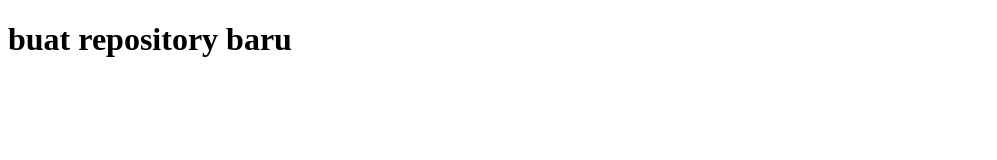
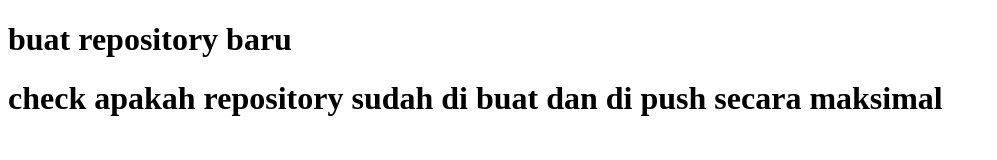
Before and after one commit to Alvin1052/Alvin-Repository, a plain HTML site: page index.html in a window 1280 px wide. Shown: the whole page, without its empty margins (0-997 px from the left). Drawn offline with Linux system fonts and the light colour scheme.

Commit message:
testing commit 2

```diff
--- a/index.html
+++ b/index.html
@@ -7,5 +7,6 @@
   </head>
   <body>
     <h1>buat repository baru</h1>
+    <h1>check apakah repository sudah di buat dan di push secara maksimal</h1>
   </body>
 </html>
```
